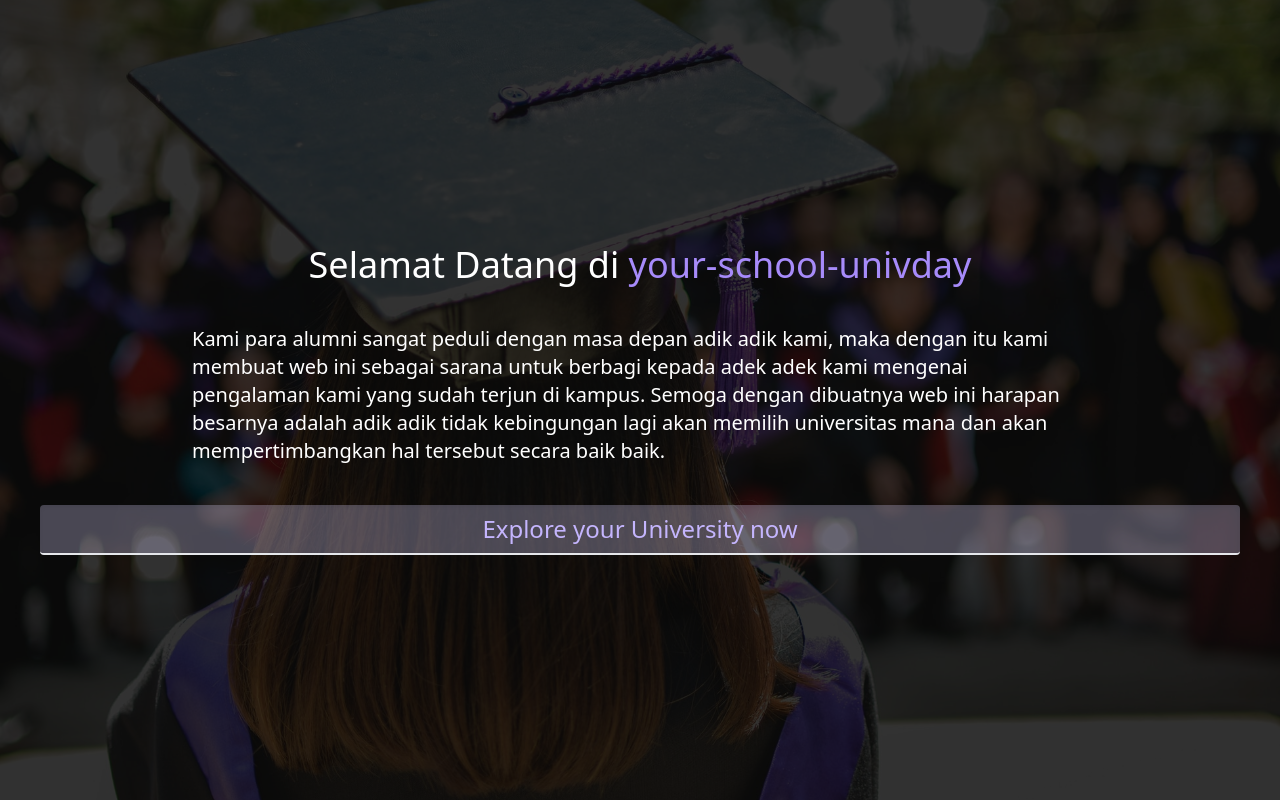
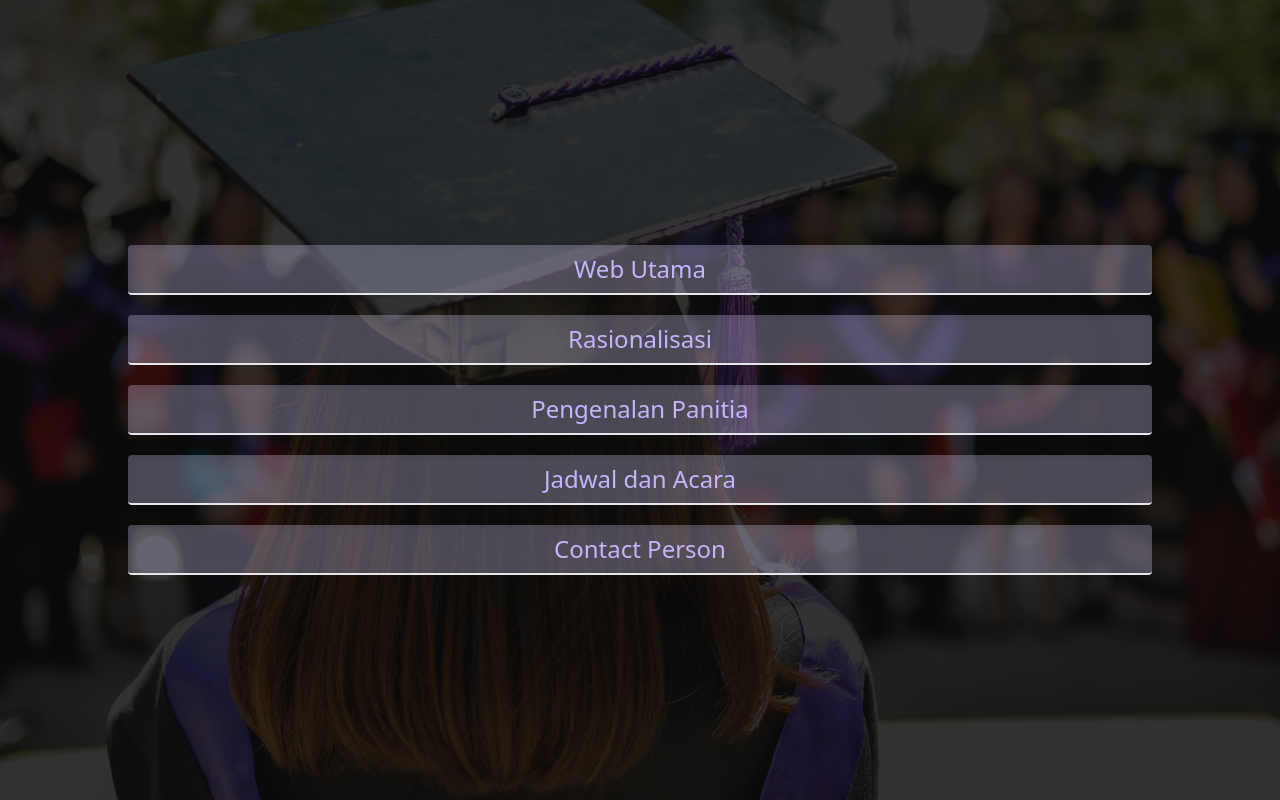
Before and after one commit to adityacaturputra/your-school-univday, a Next.js app: page / in a window 1280 px wide. Built offline with nearby package versions, Linux system fonts and the light colour scheme.

Commit message:
make treelink

```diff
--- a/pages/index.tsx
+++ b/pages/index.tsx
@@ -2,31 +2,41 @@ import type { NextPage } from 'next';
 import { useRouter } from 'next/dist/client/router';
 import { useState } from 'react';
 import Button from '../src/components/atoms/Button';
+import Fade from 'react-reveal/Fade';
 import { BallBeat } from 'react-pure-loaders';
-import Fade from 'react-reveal/Fade';
 
+const Home: NextPage = () => {
+  const [QtaClicked, setQtaClicked] = useState(false);
+  const [AnotherWebClick, setAnotherWebClick] = useState(false);
+  const router = useRouter();
+  const handleButtonClicked = (url : string, isSoft = true) => {
+    setQtaClicked(true);
+    if (isSoft){
+      setTimeout(
+        () => {
+          router.push(`${url}`);
+        }, 400);
+    }
+    else {
+      setAnotherWebClick(true);
+      window.location.assign(url);
+    }
 
-const Start: NextPage = () => {
-  const [QtaClicked, setQtaClicked] = useState(false);
-  const router = useRouter();
-  const handleButtonClicked = () => {
-    setQtaClicked(true);
-    setTimeout(() => router.push('/explore'), 400);
   };
 
   return (
     <div className="h-screen bg-hero bg-center bg-cover">
-      <div className={`h-screen ${!QtaClicked && 'bg-opacity-80 bg-black'} flex flex-col justify-center transition duration-500`}>
+      <div className={`h-screen ${AnotherWebClick ? 'bg-opacity-100 bg-white' : 'bg-opacity-80 bg-black'} flex flex-col justify-center`}>
         <Fade bottom when={!QtaClicked}>
-          <p className="text-center text-white text-4xl pb-10">Selamat Datang di <span className="text-purple-400">your-school-univday</span></p>
-          <p className="text-white text-xl lg:px-48 md:px-20 px-5">
-            Kami para alumni sangat peduli dengan masa depan adik adik kami, maka dengan itu kami membuat web ini sebagai sarana untuk berbagi kepada adek adek kami mengenai pengalaman kami yang sudah terjun di kampus. Semoga dengan dibuatnya web ini harapan besarnya adalah adik adik tidak kebingungan lagi akan memilih universitas mana dan akan mempertimbangkan hal tersebut secara baik baik.
-          </p>
-          <Button title="Explore your University now" className="text-center mt-10 mx-10 flex justify-center" onClick={ () => handleButtonClicked()} />
+          <Button title="Web Utama" className="text-center flex justify-center mt-5 mx-[10vw]" onClick={() => handleButtonClicked('/start')} />
+          <Button title="Rasionalisasi" className="text-center flex justify-center mt-5 mx-[10vw]" onClick={() => handleButtonClicked('https://upsnm-smansaka.web.app/', false)} />
+          <Button title="Pengenalan Panitia" className="text-center flex justify-center mt-5 mx-[10vw]" onClick={() => handleButtonClicked('/intro')} />
+          <Button title="Jadwal dan Acara" className="text-center flex justify-center mt-5 mx-[10vw]" onClick={() => handleButtonClicked('/schedule')} />
+          <Button title="Contact Person" className="text-center flex justify-center mt-5 mx-[10vw]" onClick={() => handleButtonClicked('/contact')} />
         </Fade>
         <Fade bottom when={QtaClicked}>
           <div className="text-center">
-            <BallBeat loading/>
+            <BallBeat color={`${AnotherWebClick ? 'black' : 'white'}`} loading/>
           </div>
         </Fade>
       </div>
@@ -34,4 +44,4 @@ const Start: NextPage = () => {
   );
 };
 
-export default Start;
+export default Home;
--- /dev/null
+++ b/pages/start.tsx
@@ -0,0 +1,37 @@
+import type { NextPage } from 'next';
+import { useRouter } from 'next/dist/client/router';
+import { useState } from 'react';
+import Button from '../src/components/atoms/Button';
+import { BallBeat } from 'react-pure-loaders';
+import Fade from 'react-reveal/Fade';
+
+
+const Start: NextPage = () => {
+  const [QtaClicked, setQtaClicked] = useState(false);
+  const router = useRouter();
+  const handleButtonClicked = () => {
+    setQtaClicked(true);
+    setTimeout(() => router.push('/explore'), 400);
+  };
+
+  return (
+    <div className="h-screen bg-hero bg-center bg-cover">
+      <div className={`h-screen ${!QtaClicked && 'bg-opacity-80 bg-black'} flex flex-col justify-center transition duration-500`}>
+        <Fade bottom when={!QtaClicked}>
+          <p className="text-center text-white text-4xl pb-10">Selamat Datang di <span className="text-purple-400">your-school-univday</span></p>
+          <p className="text-white text-xl lg:px-48 md:px-20 px-5">
+            Kami para alumni sangat peduli dengan masa depan adik adik kami, maka dengan itu kami membuat web ini sebagai sarana untuk berbagi kepada adek adek kami mengenai pengalaman kami yang sudah terjun di kampus. Semoga dengan dibuatnya web ini harapan besarnya adalah adik adik tidak kebingungan lagi akan memilih universitas mana dan akan mempertimbangkan hal tersebut secara baik baik.
+          </p>
+          <Button title="Explore your University now" className="text-center mt-10 mx-10 flex justify-center" onClick={ () => handleButtonClicked()} />
+        </Fade>
+        <Fade bottom when={QtaClicked}>
+          <div className="text-center">
+            <BallBeat loading/>
+          </div>
+        </Fade>
+      </div>
+    </div>
+  );
+};
+
+export default Start;
```
